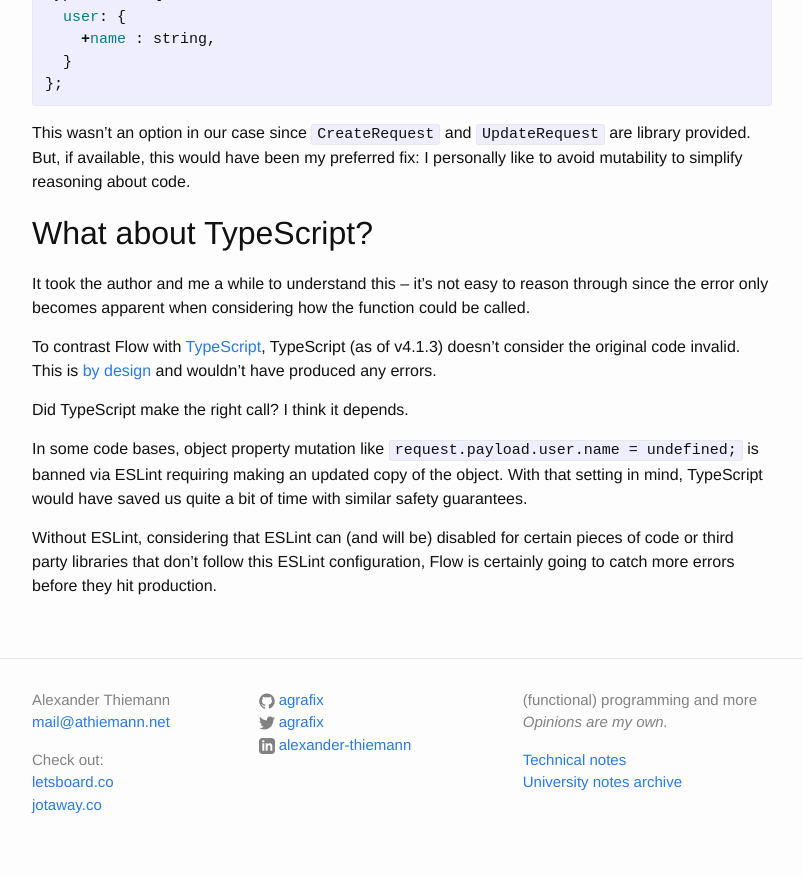
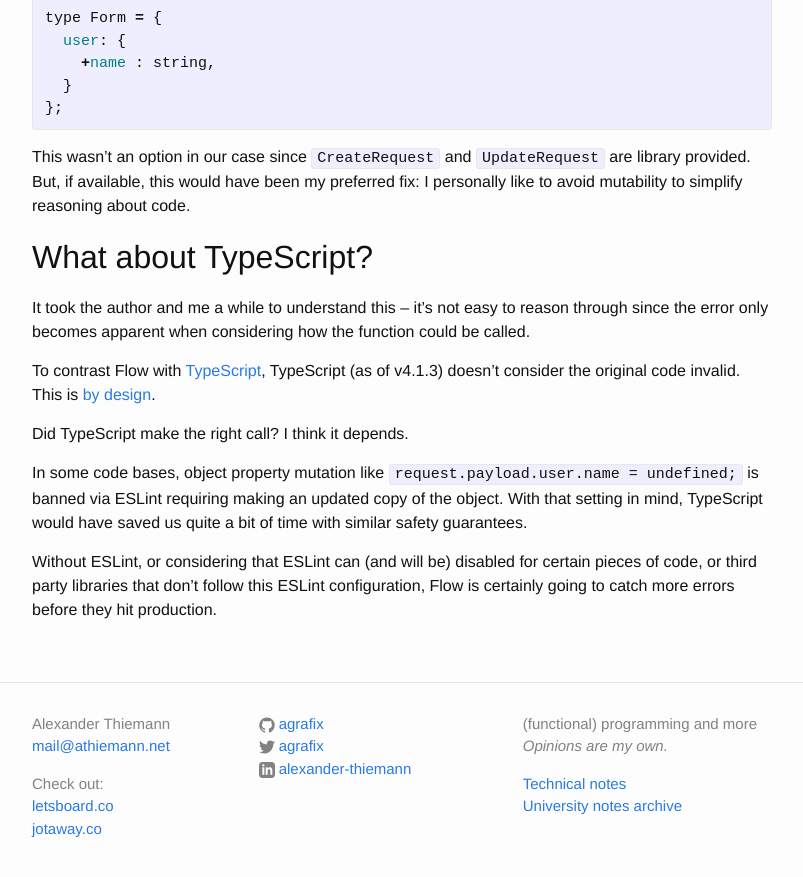
Before and after one commit to agrafix/homepage, a Jekyll site: the page built from _posts/2021-01-16-flow-typescript.md, in a window 1280 px wide and 900 px high, scrolled down 2661 px. Shown: the top 877 px of the window, without its empty margins (238-1041 px from the left). Built offline with Jekyll 4.4.1, drawn with Linux system fonts in a browser that asks for light colours; some of the changed text lies outside the part shown.

Commit message:
more wording changes

```diff
--- a/_posts/2021-01-16-flow-typescript.md
+++ b/_posts/2021-01-16-flow-typescript.md
@@ -125,10 +125,10 @@ This wasn't an option in our case since `CreateRequest` and `UpdateRequest` are
 
 It took the author and me a while to understand this -- it's not easy to reason through since the error only becomes apparent when considering how the function could be called.
 
-To contrast Flow with [TypeScript](https://www.typescriptlang.org/), TypeScript (as of v4.1.3) doesn't consider the original code invalid. This is [by design](https://www.typescriptlang.org/docs/handbook/type-compatibility.html) and wouldn't have produced any errors.
+To contrast Flow with [TypeScript](https://www.typescriptlang.org/), TypeScript (as of v4.1.3) doesn't consider the original code invalid. This is [by design](https://www.typescriptlang.org/docs/handbook/type-compatibility.html).
 
 Did TypeScript make the right call? I think it depends.
 
 In some code bases, object property mutation like `request.payload.user.name = undefined;` is banned via ESLint requiring making an updated copy of the object. With that setting in mind, TypeScript would have saved us quite a bit of time with similar safety guarantees.
 
-Without ESLint, considering that ESLint can (and will be) disabled for certain pieces of code or third party libraries that don't follow this ESLint configuration, Flow is certainly going to catch more errors before they hit production.
+Without ESLint, or considering that ESLint can (and will be) disabled for certain pieces of code, or third party libraries that don't follow this ESLint configuration, Flow is certainly going to catch more errors before they hit production.
```
Also changed, not shown: other parts of _posts/2021-01-16-flow-typescript.md (+2 -2 lines).
